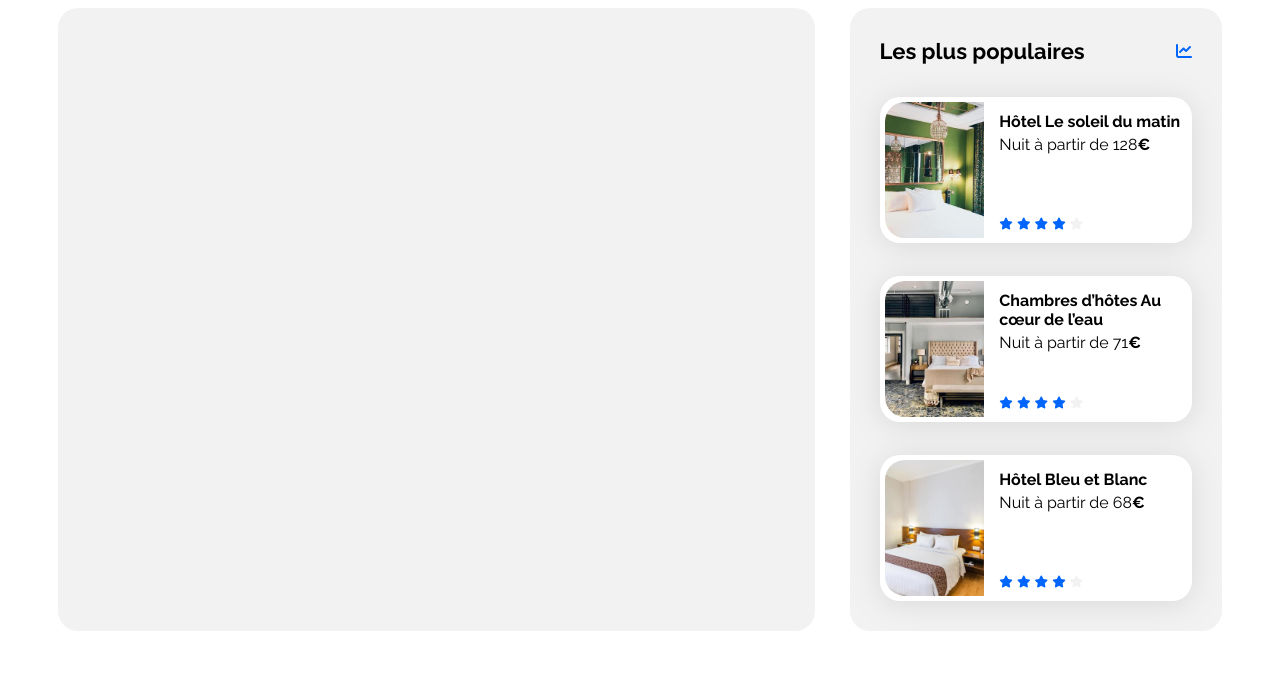
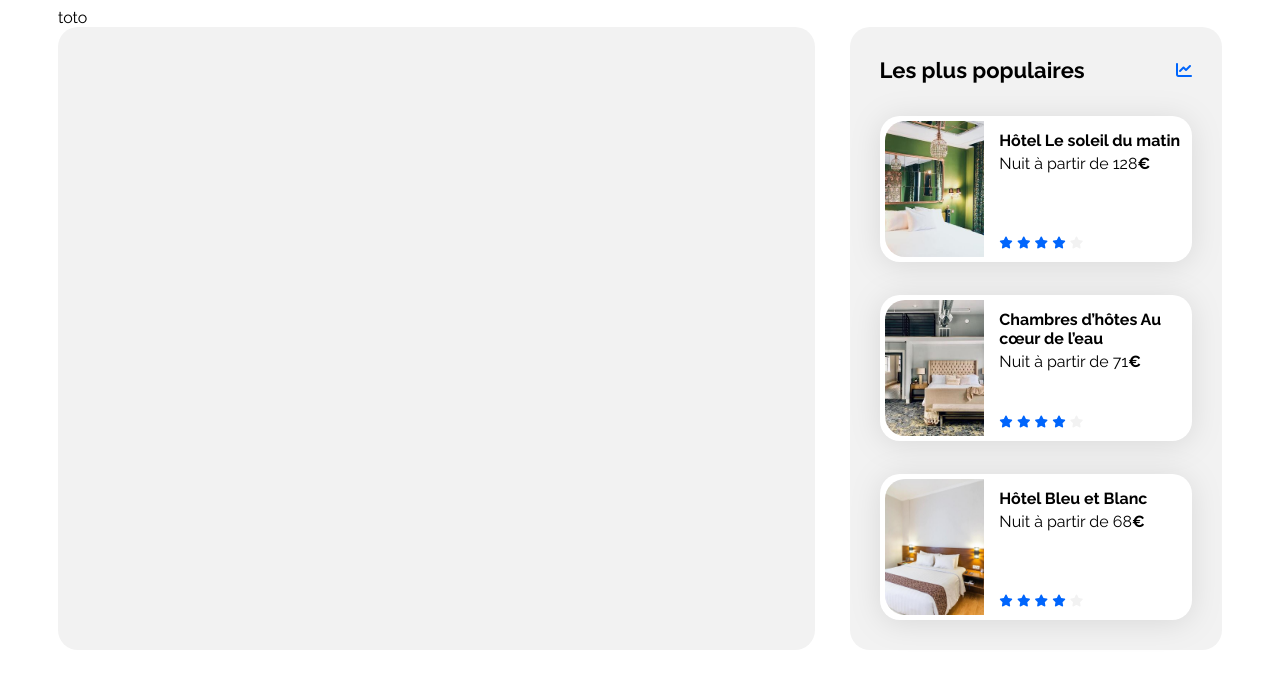
Before and after one commit to Chahinez23/Projet2-PageAccueilAgenceDeVoyage, a plain HTML site: page index.html in a window 1280 px wide. Drawn offline with Linux system fonts and the light colour scheme.

Commit message:
add toto

```diff
--- a/index.html
+++ b/index.html
@@ -16,7 +16,9 @@
 
 <body>
     <div class="main-container">
-        <header></header>
+        <header>
+            toto
+        </header>
         <main>
             <div class="hebergements-and-populaires">
                 <section class="hebergements">
```
